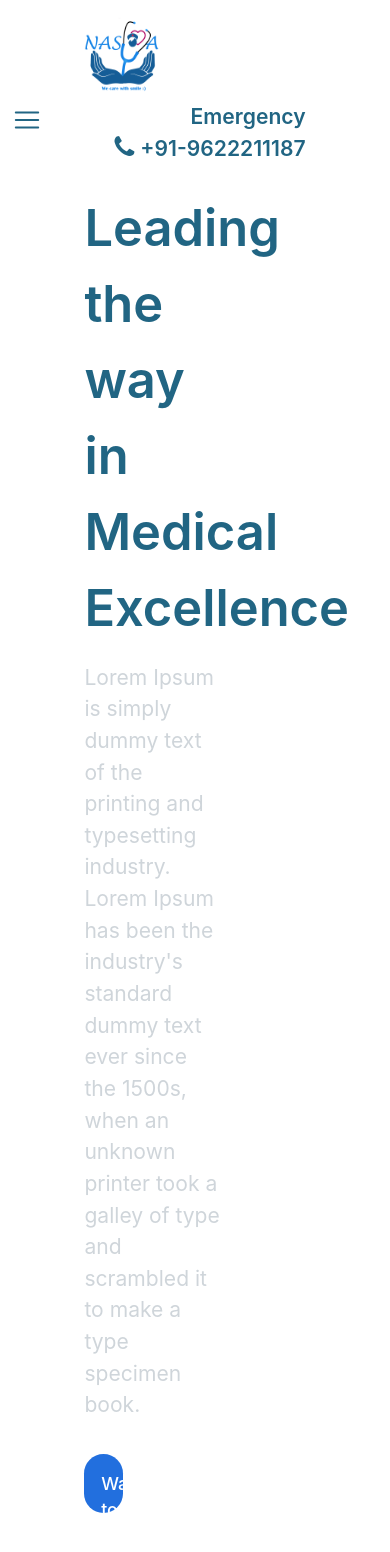
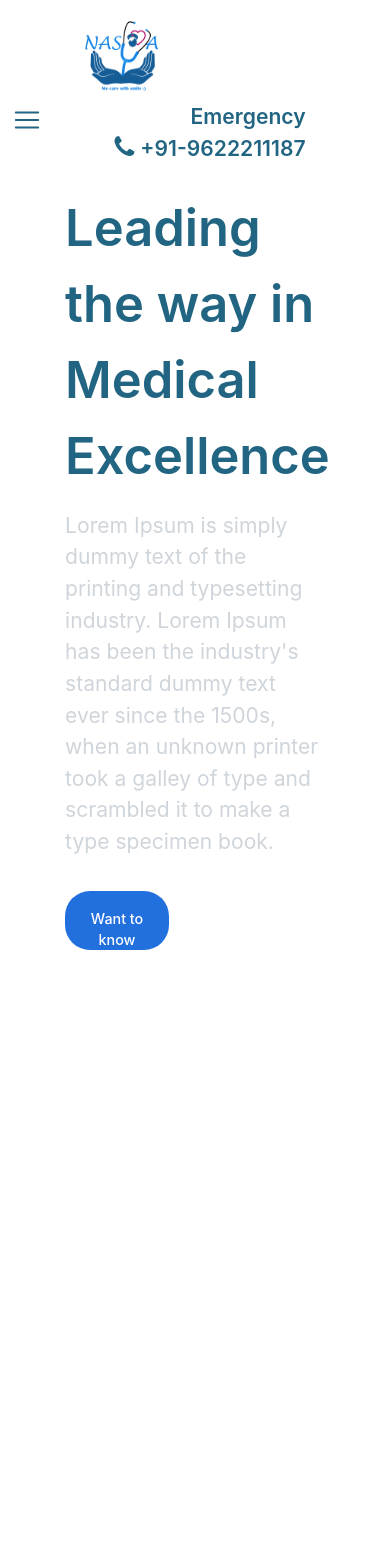
Before and after one commit to sakshi88/Nasya, an Angular app: page / in a window 390 px wide. Shown: the top 1552 px of the page. After the commit the page ends 973 px from the top, so only its background shows below. Built offline with nearby package versions, Linux system fonts and the light colour scheme.

Commit message:
Made landing page completely responsive

```diff
--- a/src/app/landing/landing.component.css
+++ b/src/app/landing/landing.component.css
@@ -53,8 +53,12 @@
     margin-left: -10px;
 }
 
+.container-fluid{
+    width: 82%
+}
+
 .bottomDiv{
-    margin: 14vh 95vh 20vh 20vh;
+    margin: 14vh 0vh 20vh 0vh;
 }
 
 .bottomDiv .heading {
@@ -106,7 +110,7 @@
     }
 
     .bottomDiv{
-        margin: 6vh 20vh 6vh 10vh;
+        margin: 6vh 0vh 6vh 0vh;
     }
 
     .bottomDiv .heading {
@@ -115,6 +119,16 @@
 
     .bottomDiv p{
         font-size: 2.5vh
+    }
+
+    .bottomDiv button {
+        height: 7vh;
+        width: 40%;
+        padding: 2vh;
+        border-radius: 25px;
+        border: none;
+        font-weight: 500;
+        font-size: 1.7vh
     }
 }
 
@@ -144,7 +158,7 @@
     }
 
     .bottomDiv{
-        margin: 6vh 50vh 6vh 10vh;
+        margin: 6vh 0vh 6vh 0vh;
     }
 
     .bottomDiv .heading {
@@ -156,6 +170,6 @@
     }
 
     .bottomDiv button {
-        width: 100%;
+        width: 50%;
     }
 }
--- a/src/app/landing/landing.component.html
+++ b/src/app/landing/landing.component.html
@@ -39,8 +39,10 @@
   </div>
 </nav>
 
-<div class="bottomDiv">
-  <p class="heading">Leading the  way in Medical Excellence</p>
-  <p>Lorem Ipsum is simply dummy text of the printing and typesetting industry. Lorem Ipsum has been the industry's standard dummy text ever since the 1500s, when an unknown printer took a galley of type and scrambled it to make a type specimen book.</p>
-  <button type="button">Want to know More?</button>
+<div class="container-fluid">
+  <div class="col-md-9 bottomDiv">
+    <p class="heading">Leading the  way in Medical Excellence</p>
+    <p>Lorem Ipsum is simply dummy text of the printing and typesetting industry. Lorem Ipsum has been the industry's standard dummy text ever since the 1500s, when an unknown printer took a galley of type and scrambled it to make a type specimen book.</p>
+    <button type="button">Want to know More?</button>
+  </div>
 </div>
```
